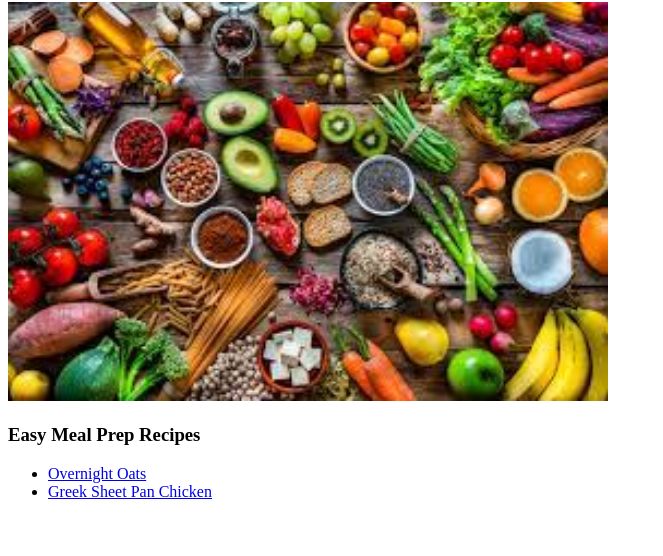
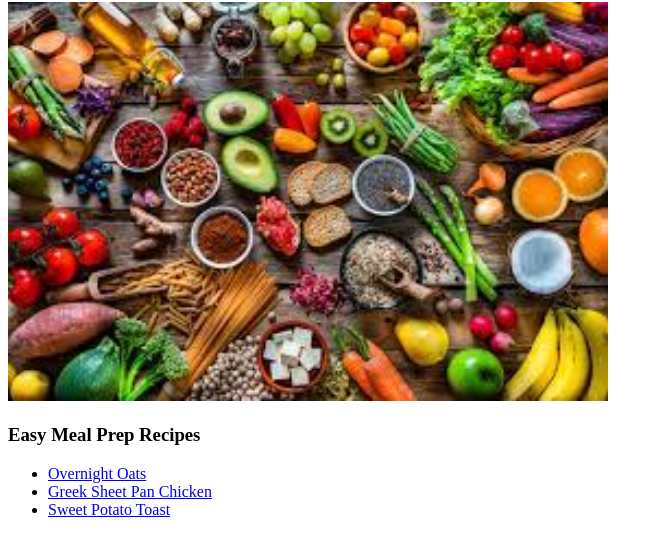
Before and after one commit to sstoj1/odin-recipes, a plain HTML site: page index.html in a window 1280 px wide. Shown: the part 78-634 px from the top of the page, without its empty margins (0-663 px from the left). Drawn offline with Linux system fonts and the light colour scheme.

Commit message:
add last link to sweet potato toast recipe page

```diff
--- a/index.html
+++ b/index.html
@@ -19,7 +19,7 @@
         <ul>
             <li><a href="recipes/overnight-oats.html">Overnight Oats</a></li>
             <li><a href="recipes/greek-chicken.html">Greek Sheet Pan Chicken</a></li>
-
+            <li><a href="recipes/sweet-potato-toast.html">Sweet Potato Toast</a></li>
         </ul>
 
 
```
